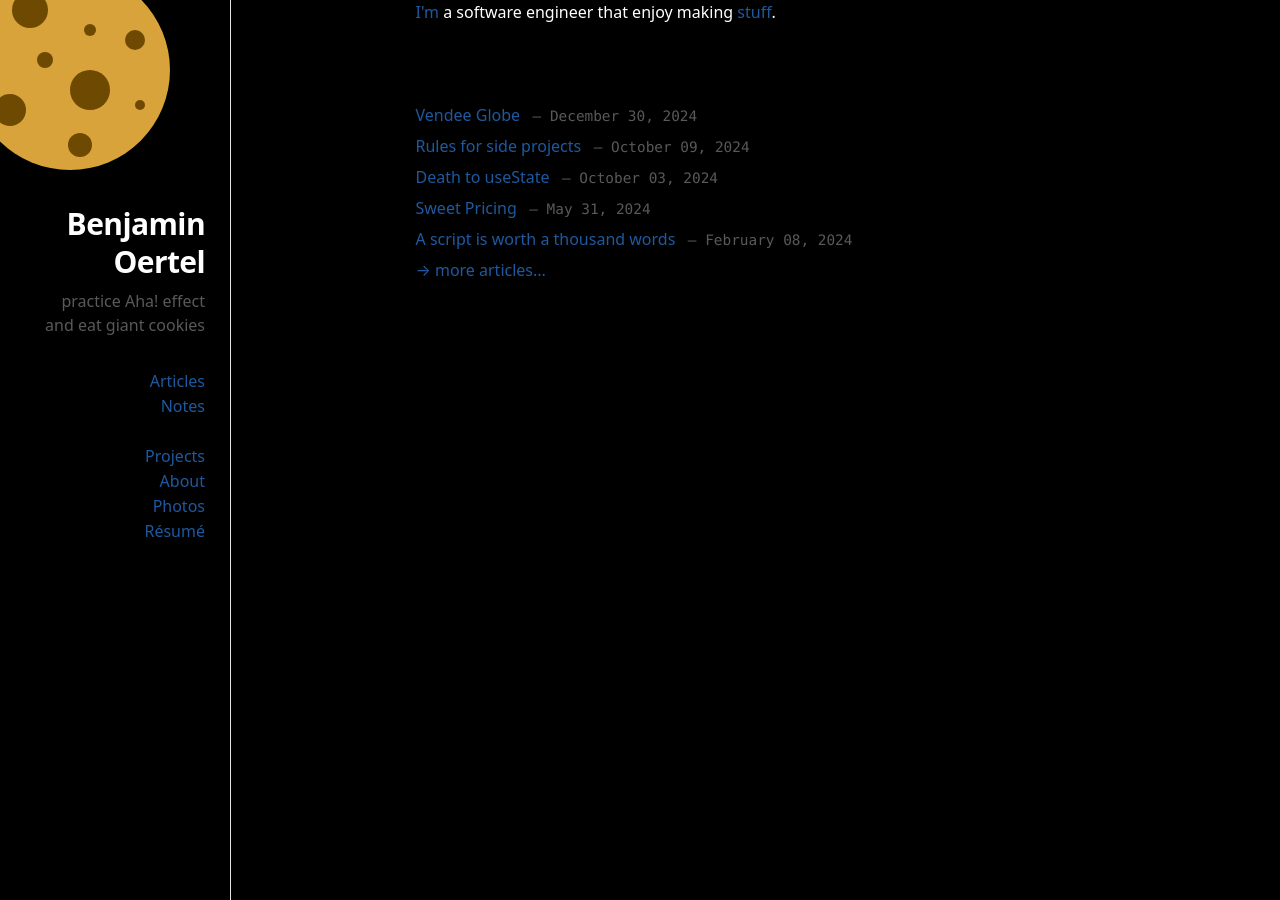
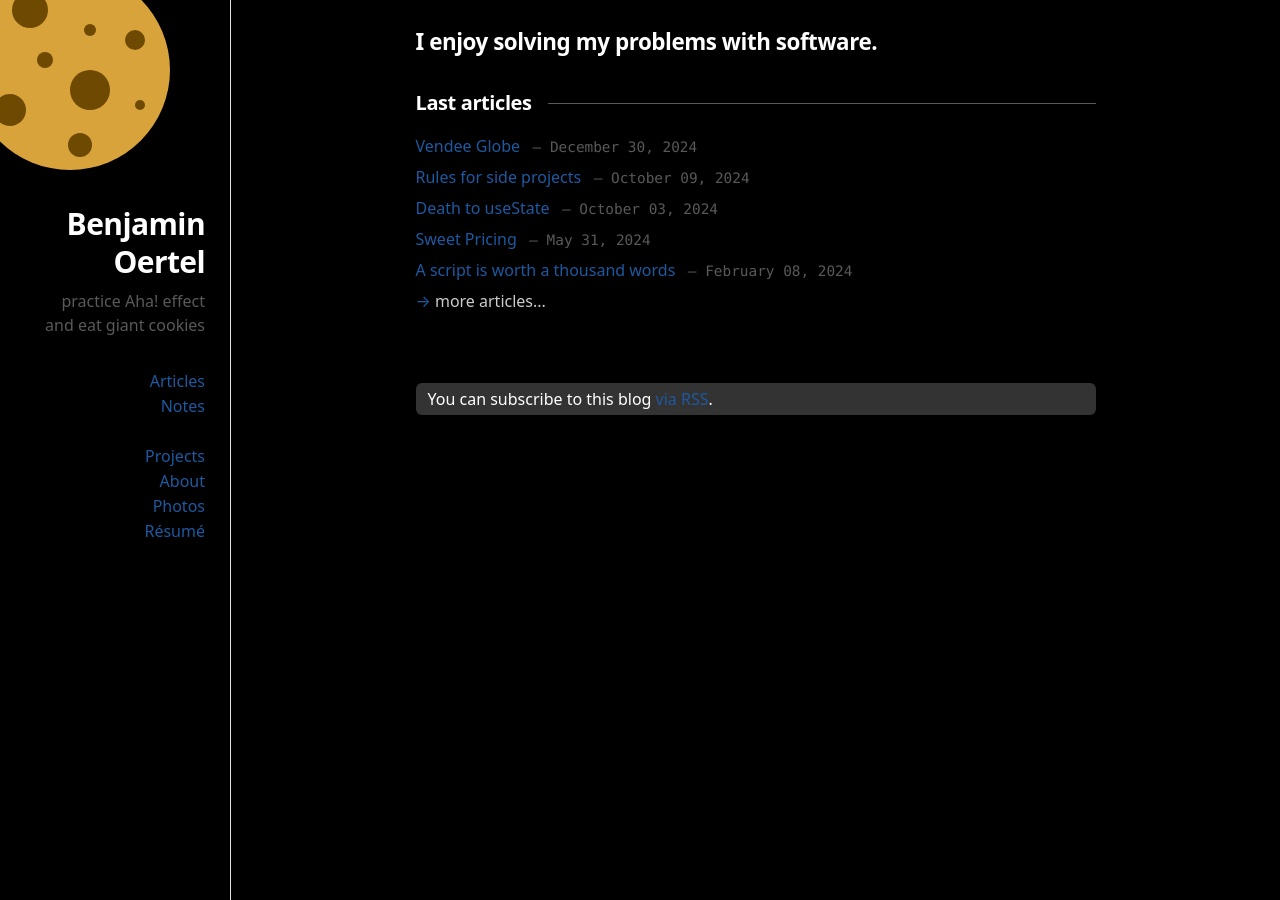
Before and after one commit to boertel/blog, a Jekyll site: the page built from index.html, in a window 1280 px wide. Built offline with Jekyll 4.4.1, drawn with Linux system fonts in a browser that asks for light colours.

Commit message:
update index.html

```diff
--- a/index.html
+++ b/index.html
@@ -3,23 +3,69 @@ layout: default
 title: blog
 ---
 
+<div class="intro">
+    <h2 style="font-size: 1.4em">I enjoy solving my problems with software.</h2>
 
-<div class="intro">
-    <p><a href="/about">I'm</a> a software engineer that enjoy making <a href="/projects">stuff</a>.</p>
-
+    <div style="display: flex; flex-direction: column; gap: 0.1em">
+        <h4 style="display: flex; align-items: center; gap: 0.8em">
+            <div style="flex-shrink: 0">Last articles</div>
+            <hr
+                style="
+                    width: 100%;
+                    border-left: 0;
+                    border-right: 0;
+                    border-bottom: 0;
+                    border-color: var(--subtle);
+                "
+            />
+        </h4>
         <ul>
             {% for post in site.categories.articles limit:5 %}
             <li>
-        <a href="{{ post.url }}">
-            {{ post.title}}
-        </a>
+                <a href="{{ post.url }}"> {{ post.title}} </a>
                 &nbsp;
                 <span class="date" title="{{ post.date | date: '%B %d, %Y' }}">
-            –
-            {{ post.date | date: "%B %d, %Y" }}
+                    – {{ post.date | date: "%B %d, %Y" }}
                 </span>
             </li>
             {% endfor %}
-    <li><a href="/articles/">&rarr; more articles...</a></li>
+      <li><a href="/articles/">&rarr;<span style="color: rgba(var(--fg), 0.8);"> more articles...</span></a></li>
         </ul>
     </div>
+
+    <!--div style="display: flex; flex-direction: column; gap: 0.1em">
+        <h4 style="display: flex; align-items: center; gap: 0.8em">
+            <div style="flex-shrink: 0">Projects</div>
+            <hr
+                style="
+                    width: 100%;
+                    border-left: 0;
+                    border-right: 0;
+                    border-bottom: 0;
+                    border-color: var(--subtle);
+                "
+            />
+        </h4>
+        <ul style="">
+            {% assign pinned_projects = site.categories.projects | where:
+            "tags", "pinned" %} {% for project in pinned_projects %}
+            <li style="">
+              <a href="{{ project.url }}">{{ project.title }}</a>: {{ project.description }}
+            </li>
+            {%endfor %}
+            <li><a href="/projects/">&rarr; more projects...</a></li>
+        </ul>
+    </div-->
+
+
+    <div
+        style="
+            margin-top: 2em;
+            background-color: rgba(var(--fg), 0.2);
+            border-radius: 6px;
+            padding: 4px 12px;
+        "
+    >
+        You can subscribe to this blog <a href="/feed.xml">via RSS</a>.
+    </div>
+</div>
```
Lines whose indentation alone changed are shown as unchanged.
